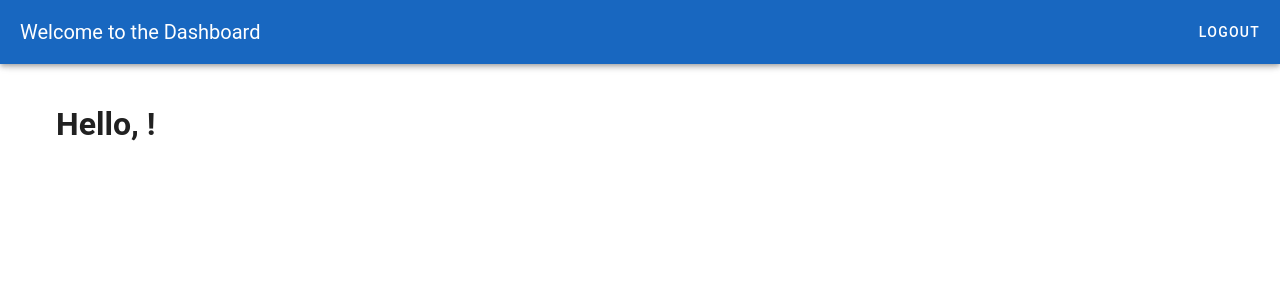
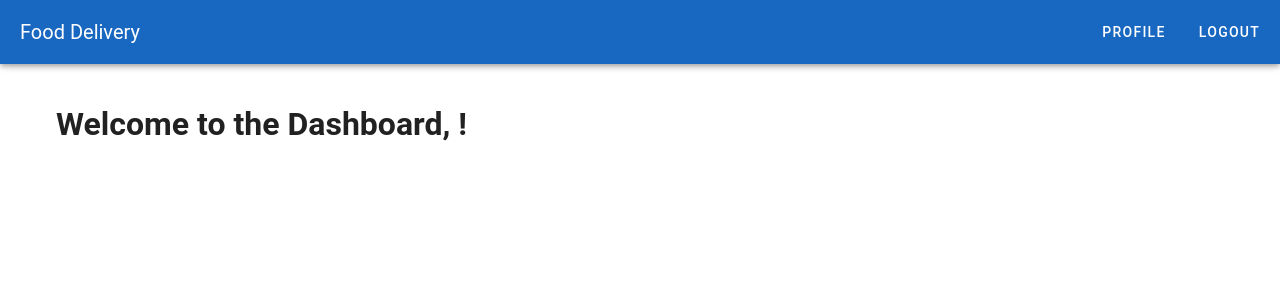
Before and after one commit to ujwal-3020/user-authentication, a Vue app in the folder frontend/: page /dashboard in a window 1280 px wide. Shown: the top 300 px of the page. Built offline with nearby package versions, Linux system fonts and the light colour scheme; no server answers; sample sign-in values are in the browser's storage.

Commit message:
profile button

```diff
--- a/frontend/src/views/Dashboard.vue
+++ b/frontend/src/views/Dashboard.vue
@@ -1,14 +1,15 @@
 <template>
   <v-app>
     <v-app-bar app color="primary" dark>
-      <v-toolbar-title>Welcome to the Dashboard</v-toolbar-title>
+      <v-toolbar-title>Food Delivery</v-toolbar-title>
       <v-spacer></v-spacer>
+      <v-btn @click="logout" color="white" variant="text"> Profile </v-btn>
       <v-btn @click="logout" color="white" variant="text"> Logout </v-btn>
     </v-app-bar>
 
     <v-main>
       <v-container class="mt-5">
-        <h1>Hello, {{ user.username }}!</h1>
+        <h1>Welcome to the Dashboard, {{ user.username }}!</h1>
       </v-container>
     </v-main>
   </v-app>
```
